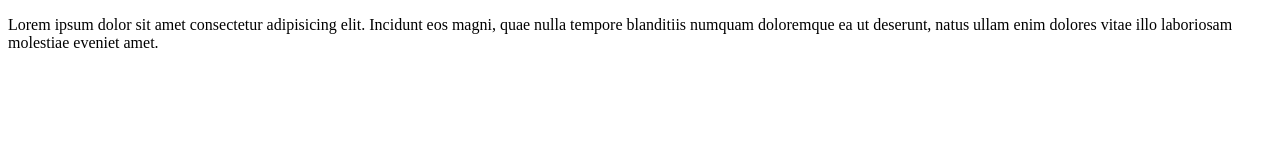
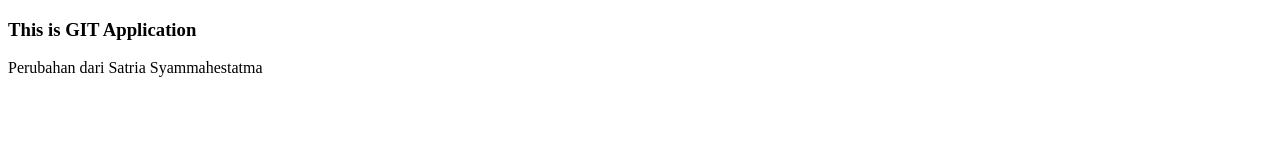
Before and after one commit to syamtrax/belajar-git-bsi-odp, a plain HTML site: page index.html in a window 1280 px wide. Drawn offline with Linux system fonts and the light colour scheme.

Commit message:
perubahan dari Satria Syammahestatma

```diff
--- a/index.html
+++ b/index.html
@@ -3,13 +3,10 @@
   <head>
     <meta charset="UTF-8" />
     <meta name="viewport" content="width=<device-width>, initial-scale=1.0" />
-    <title>Document</title>
+    <title>This is GIT</title>
   </head>
   <body>
-    <p>
-      Lorem ipsum dolor sit amet consectetur adipisicing elit. Incidunt eos
-      magni, quae nulla tempore blanditiis numquam doloremque ea ut deserunt,
-      natus ullam enim dolores vitae illo laboriosam molestiae eveniet amet.
-    </p>
+    <h3>This is GIT Application</h3>
+    <p>Perubahan dari Satria Syammahestatma</p>
   </body>
 </html>
```
